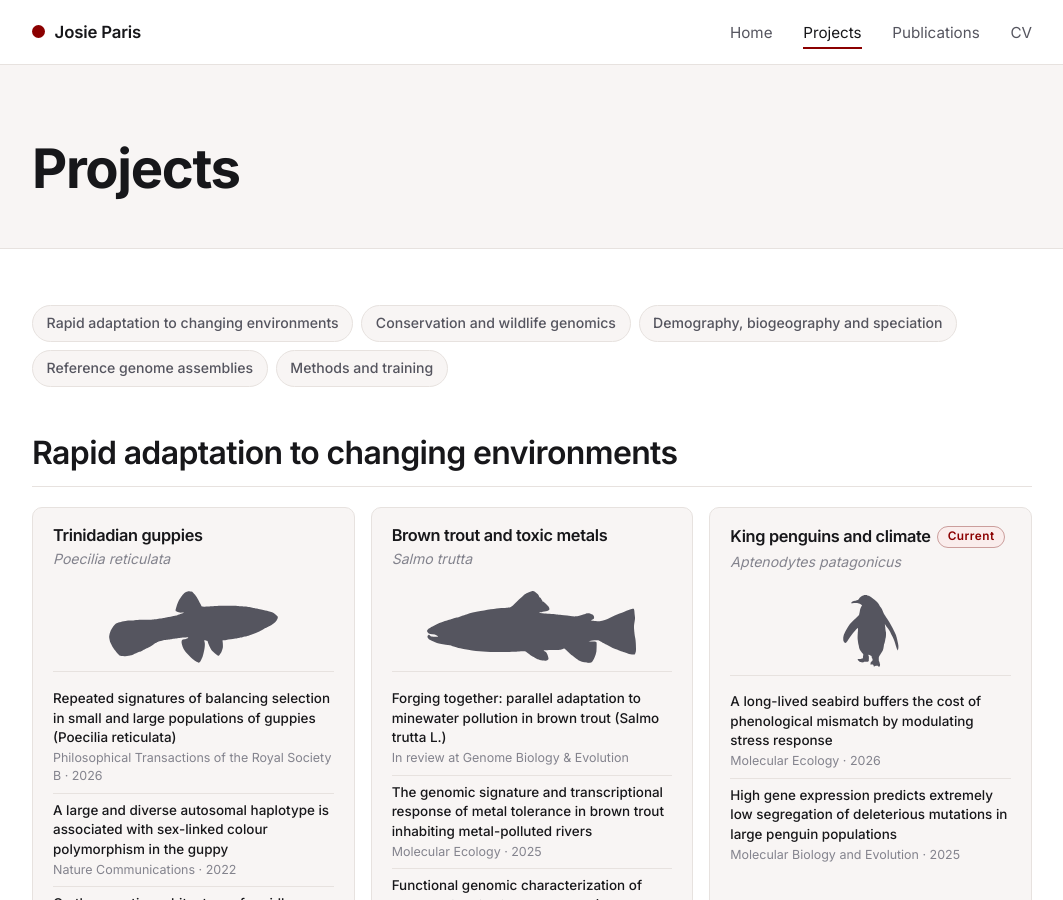
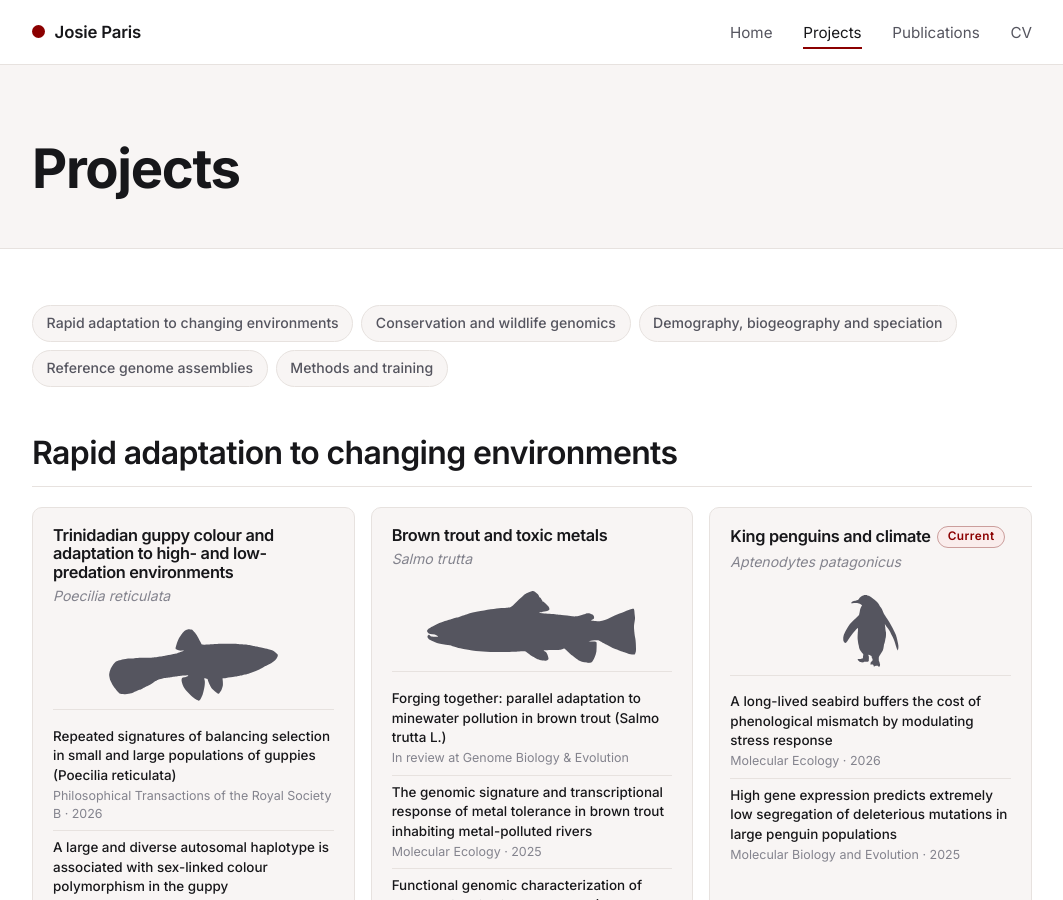
Before and after one commit to josieparis/josieparis.github.io, a Jekyll site: the page built from projects.html, in a window 1280 px wide and 900 px high. Shown: the whole window, without its empty margins (108-1171 px from the left). Built offline with Jekyll 4.4.1, drawn with Linux system fonts in a browser that asks for light colours.

Commit message:
Projects: rename guppy adaptation card
Co-Authored-By: Claude Opus 5 <noreply@anthropic.com>

```diff
--- a/_data/themes.yml
+++ b/_data/themes.yml
@@ -29,7 +29,7 @@
 - id: adaptation
   title: Rapid adaptation to changing environments
   systems:
-    - title: Trinidadian guppies
+    - title: Trinidadian guppy colour and adaptation to high- and low-predation environments
       species: Poecilia reticulata
       silhouette: guppy.svg
       silhouette_of: Poecilia reticulata
```
